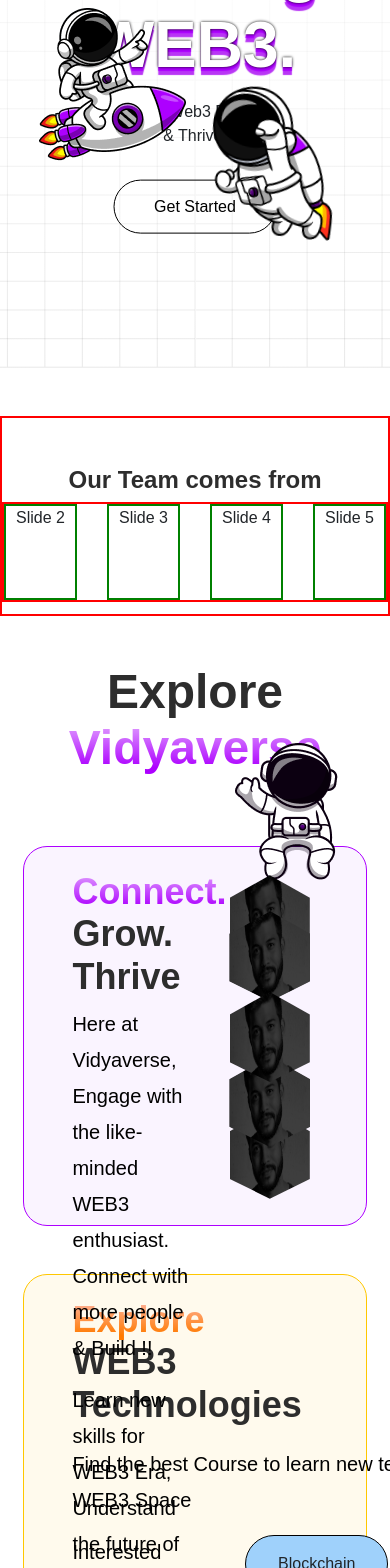
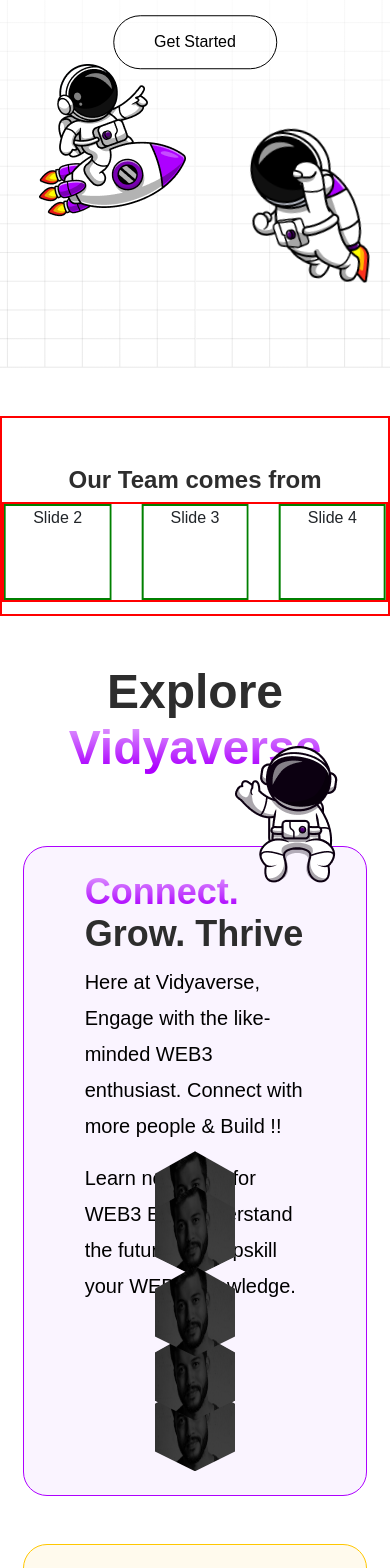
Before and after one commit to aman-lohan-au2/vidyaverse.app, a React (Create React App) app: page / in a window 390 px wide. Shown: the part 432-2000 px from the top of the page. Built offline with nearby package versions, Linux system fonts and the light colour scheme.

Commit message:
About Page Responsive Done

```diff
--- a/src/App.css
+++ b/src/App.css
@@ -182,7 +182,7 @@
 
 .connect-right-box {
   height: 98%;
-  width:33%;
+  width: 33%;
   margin-right: 3%;
 }
 
@@ -209,26 +209,31 @@
   left: 0%;
   transform: translateY(-50%);
 }
+
 .connect-pentagon2 {
   top: 0%;
   left: 50%;
   transform: translateX(-50%);
 }
+
 .connect-pentagon3 {
   top: 25%;
   right: 0%;
   transform: translateY(-50%);
 }
+
 .connect-pentagon4 {
   top: 70%;
   right: 0%;
   transform: translateY(-50%);
 }
+
 .connect-pentagon5 {
   bottom: 0%;
   left: 50%;
   transform: translateX(-50%);
 }
+
 .connect-pentagon6 {
   top: 70%;
   left: 0%;
@@ -245,12 +250,15 @@
 .technology-box {
   border: 0.25px solid #FFC700;
   background: #FFFAED;
+  border-radius: 24px;
+  height: 380px;
+  width: 88%;
 }
 
-/* .technology-left-box {
-  width: 50%;
-  height: 100%;
-} */
+.technology-left-box {
+  width: 100%;
+  height: 50%;
+}
 
 .technology-left-box-text {
   color: #2D2D2D;
@@ -265,9 +273,9 @@
   font-size: 20px;
   font-style: normal;
   font-weight: 400;
-  line-height: 180%;
+  line-height: 130%;
   width: 486px;
-  margin-top: 20px;
+  margin-top: 7px;
 }
 
 .technology-left-pra-text2 {
@@ -277,9 +285,22 @@
   font-weight: 400;
   line-height: 180%;
 }
+.technology-right-box {
+  width: 100%;
+  height: 50%;
+  /* border: 2px solid blue; */
+}
 
 .technology-type-div {
-  height: 150px;
+  height: 49%;
+  width: 50%;
+  position: relative;
+}
+.technology-type-div2 {
+  height: 49%;
+  width: 50%;
+  /* border: 2px solid red; */
+  position: relative;
 }
 
 .technology-type-defi {
@@ -341,9 +362,7 @@
 }
 
 
-.technology-right-box {
-  width: 50%;
-}
+
 
 .technology-blockchain {
   display: inline-flex;
@@ -579,10 +598,11 @@
 .key-div-container {
   width: 85%;
   margin: 30px auto 0%;
+  display: flex;
 }
 
 .key-div {
-  width: 17%;
+  width: 20%;
 }
 
 .key-img {
@@ -709,3 +729,135 @@
   border-top: 1px solid #2D2D2D;
 
 }
+
+@media screen and (max-width:1150px) {
+  .landing-section .section1data {
+    width: 70%;
+  }
+
+  .landing-title {
+    font-size: 3.5rem;
+  }
+  .key-section-title {
+    font-size: 2.7rem;
+    line-height: 107%;
+  }
+  .key-div-container {
+    width: 95%;
+    text-align: center;
+  }
+  .faq-title {
+    font-size: 2.5rem;
+    line-height: 107%;
+  }
+  .explore-box {
+    height: 650px;
+    flex-direction: column;
+  }
+  .seating-astro {
+    position: absolute;
+    top: -15.7%;
+    right: 8%;
+  }
+  .explore-left-div {
+    width: 90%;
+    height: 270px;
+    /* border: 2px solid red; */
+    margin: 0% auto;
+  }
+  .connect-right-box{
+    height: 320px;
+    width: 33%;
+    margin: 0% auto;
+  }
+
+  .learn-right-box {
+    width: 53%;
+    height: 320px;
+    margin: 0% auto;
+  }
+  .technology-box {
+    height: 650px;
+    width: 88%;
+  }
+}
+
+@media screen and (max-width:768px) {
+  .landing-section .section1data {
+    width: 85%;
+  }
+
+  .landing-title {
+    font-size: 2.7rem;
+  }
+  .key-section-title {
+    font-size: 2.3rem;
+    line-height: 90%;
+  }
+  .key-div-container {
+    width: 100%;
+  }
+  .key-img {
+    height: 60px;
+    width: 60px;
+  }
+  .key-head {
+    font-size: 2.1rem;
+  }
+}
+
+@media screen and (max-width:600px) {
+  .key-div-container {
+    display: grid;
+    grid-template-columns: repeat(2,1fr);
+    justify-items: center;
+  }
+  .key-div {
+    width: 180px;
+  }
+  .faq-title {
+    font-size: 2rem;
+    line-height: 97%;
+  }
+}
+
+@media screen and (max-width:500px) {
+  .landing-section .landing-astronaut1 {
+    width: 101px;
+    height: 100px;
+    top: 62%;
+    left: 10%;
+  }
+
+  .landing-section .landing-astronaut2 {
+    bottom: 18%;
+    right: 13%;
+    width: 101px;
+    height: 100px;
+    transform: rotate(6.942deg);
+  }
+  .key-head {
+    font-size: 1.9rem;
+  }
+  .key-div {
+    width: 130px;
+  }
+}
+
+
+
+@media screen and (max-width:360px) {
+  .landing-section .landing-astronaut1 {
+    display: none;
+  }
+
+  .landing-section .landing-astronaut2 {
+    display: none;
+  }
+  .key-div-container {
+    grid-template-columns: repeat(1,1fr);
+  }
+  .key-div {
+    width: 100%;
+  }
+}
--- a/src/Dashboard.js
+++ b/src/Dashboard.js
@@ -1,3 +1,4 @@
+import React, { useEffect, useState } from 'react'
 import Footer from "./Component/Footer";
 import Navbar from "./Component/Navbar";
 import "./App.css";
@@ -25,6 +26,27 @@
 import { Autoplay } from 'swiper/modules';
 
 export default function Dashboard() {
+  const [sliderNum, setSliderNum] = useState(4)
+
+  useEffect(() => {
+    const screenWidth = window.screen.width;
+
+    if (screenWidth > 1450) {
+      setSliderNum(5)
+    }
+    else if (screenWidth > 1000) {
+      setSliderNum(4)
+    }
+    else if (screenWidth > 768) {
+      setSliderNum(3)
+    }
+    else if (screenWidth > 500) {
+      setSliderNum(2)
+    }
+    else if (screenWidth < 500) {
+      setSliderNum(1)
+    }
+  }, [])
   return (
     <div className="App" >
       <section className="landing-section" style={{ paddingTop: "20px" }}>
@@ -45,7 +67,7 @@
       <section className="landing-carousel mt-5 pt-5">
         <h1 className="landing-carousel-title text-center">Our Team comes from</h1>
         <Swiper
-          slidesPerView={4}
+          slidesPerView={sliderNum}
           spaceBetween={30}
           grabCursor={true}
           loop={true}
@@ -192,7 +214,7 @@
       </section>
 
       {/* --------------- Explore Section ------------ */}
-      <section className="explore-container mt-5">
+      <section className="explore-container mt-5 ">
         <h1 className="explore-heading text-center">Explore <span className="explore-subheading">Vidyaverse</span></h1>
         <div className="position-relative explore-box connect-box mx-auto px-5 py-4 d-flex justify-content-between">
           <img className="seating-astro" src={SeatingAstro} alt="Seating Astronaut" />
@@ -205,36 +227,36 @@
             {/* <div className="connect-outer-penta"></div> */}
 
             <div className="connect-pentagon connect-pentagon1">
-              <img src={pedingTestinomialImg} alt=""/>
+              <img src={pedingTestinomialImg} alt="" />
             </div>
-            <div className="connect-pentagon connect-pentagon2"><img src={pedingTestinomialImg} alt=""/></div>
-            <div className="connect-pentagon connect-pentagon3"><img src={pedingTestinomialImg} alt=""/></div>
-            <div className="connect-pentagon connect-pentagon4"><img src={pedingTestinomialImg} alt=""/></div>
-            <div className="connect-pentagon connect-pentagon5"><img src={pedingTestinomialImg} alt=""/></div>
-            <div className="connect-pentagon connect-pentagon6"><img src={pedingTestinomialImg} alt=""/></div>
-            <div className="connect-pentagon connect-pentagon7"><img src={pedingTestinomialImg} alt=""/></div>
+            <div className="connect-pentagon connect-pentagon2"><img src={pedingTestinomialImg} alt="" /></div>
+            <div className="connect-pentagon connect-pentagon3"><img src={pedingTestinomialImg} alt="" /></div>
+            <div className="connect-pentagon connect-pentagon4"><img src={pedingTestinomialImg} alt="" /></div>
+            <div className="connect-pentagon connect-pentagon5"><img src={pedingTestinomialImg} alt="" /></div>
+            <div className="connect-pentagon connect-pentagon6"><img src={pedingTestinomialImg} alt="" /></div>
+            <div className="connect-pentagon connect-pentagon7"><img src={pedingTestinomialImg} alt="" /></div>
           </div>
         </div>
-        <div className="explore-box technology-box mx-auto my-5 px-5 d-flex justify-content-between">
-          <div className="explore-left-div technology-left-box">
+        <div className="technology-box mx-auto my-5 px-5">
+          <div className="technology-left-box">
             <h3 className="technology-left-box-text mt-4"><span className="technology-left-box-subtext">Explore</span>  WEB3 Technologies</h3>
             <p className="technology-left-pra-text">Find the best Course to learn new technologies in WEB3 Space</p>
             <p className="technology-left-pra-text2">Interested learning? <a href="#">Enroll now</a></p>
+          </div>
+          <div className="technology-right-box  d-flex align-items-end">
             <div className="technology-type-div position-relative">
               <div className="position-absolute technology-type-defi">DeFi</div>
               <div className="position-absolute technology-type-crypto">Cryptocurrency</div>
               <div className="position-absolute technology-type-web3">WEB3 Wallet</div>
               <div className="position-absolute technology-type-decen">Decentralized Storage</div>
             </div>
-          </div>
-          <div className="technology-right-box position-relative">
-            <div className="position-absolute technology-blockchain">Blockchain</div>
-            <div className="position-absolute technology-nft">NFTs</div>
-            <div className="position-absolute technology-dapps">dApps</div>
-            <div className="position-absolute technology-privacy">Privacy Coins</div>
-            <div className="position-absolute technology-dex">DEXs</div>
-
-
+            <div className='technology-type-div2'>
+              <div className="position-absolute technology-blockchain">Blockchain</div>
+              <div className="position-absolute technology-nft">NFTs</div>
+              <div className="position-absolute technology-dapps">dApps</div>
+              <div className="position-absolute technology-privacy">Privacy Coins</div>
+              <div className="position-absolute technology-dex">DEXs</div>
+            </div>
           </div>
         </div>
         <div className="explore-box learn-box mx-auto my-5 px-5 py-4 d-flex justify-content-between">
@@ -274,9 +296,9 @@
       </section>
 
       {/* -------------- Key Section --------------------- */}
-      <section className="key-section">
+      <section className="key-section ">
         <h1 className="key-section-title text-center">Key <span className="key-section-subtitle">Numbers</span> to know</h1>
-        <div className="key-div-container d-flex justify-content-around align-items-center">
+        <div className="key-div-container ">
           <div className="key-div d-flex flex-column align-items-center justify-content-center">
             <img className="key-img" src={handshakeImg} alt="Handsacking img" />
             <h1 className="key-head m-0">20+</h1>
```
